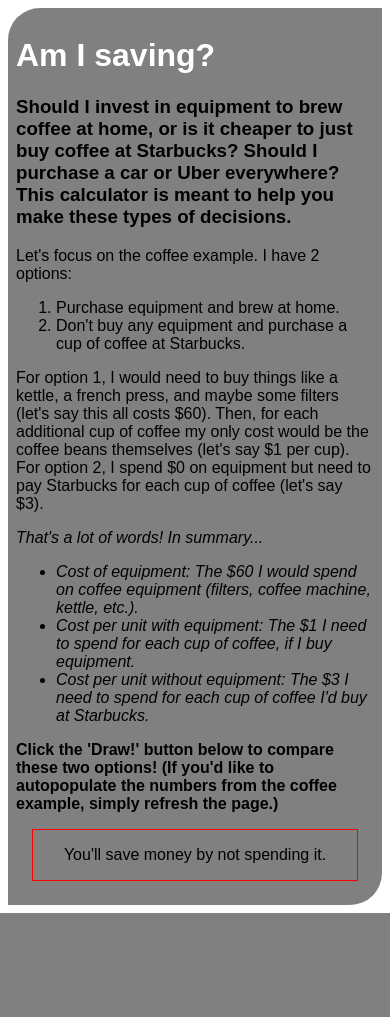
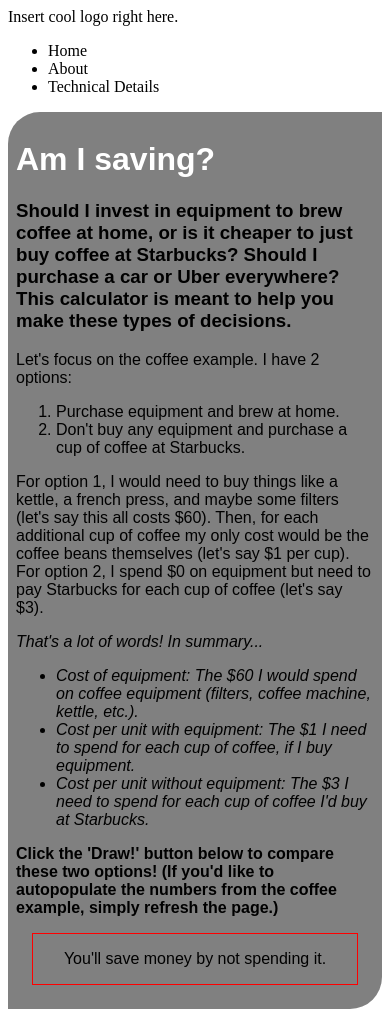
Before and after one commit to ayoskovich/amisaving, a Python web app: template myapp/templates/wireframe.html in a window 390 px wide. Before the commit the page ends 913 px from the top, so only its background shows below. Run offline with Jinja, Linux system fonts and the light colour scheme; the template is opened without the code that fills it, so the values that code supplies are empty.

```diff
--- a/myapp/templates/wireframe.html
+++ b/myapp/templates/wireframe.html
@@ -8,13 +8,19 @@
 
     <body>
       <header>
+      Insert cool logo right here.
       </header>
 
       <nav>
+        <ul>
+	  <li>Home</li>
+	  <li>About</li>
+	  <li>Technical Details</li>
+	</ul>
       </nav>
 
+      <main>
 
-      <main>
         <h1>Am I saving?</h1>
         <h3>Should I invest in equipment to brew coffee at home, or is it cheaper to just buy coffee at Starbucks? Should I purchase a car or Uber everywhere? This calculator is meant to help you make these types of decisions.</h3>
 
@@ -43,11 +49,12 @@
         <!-- Input fields -->
         <!-- Draw button -->
 
-      <div id="solution">You'll save money by not spending it.</div>
+        <div id="solution">
+        You'll save money by not spending it.
+        </div>
 
         <!-- Chart -->
 
       </main>
     </body>
-
 </html>
```
Also changed, not shown: myapp/templates/wire_styles.css (+12 -0 lines). Lines whose indentation alone changed are shown as unchanged.
